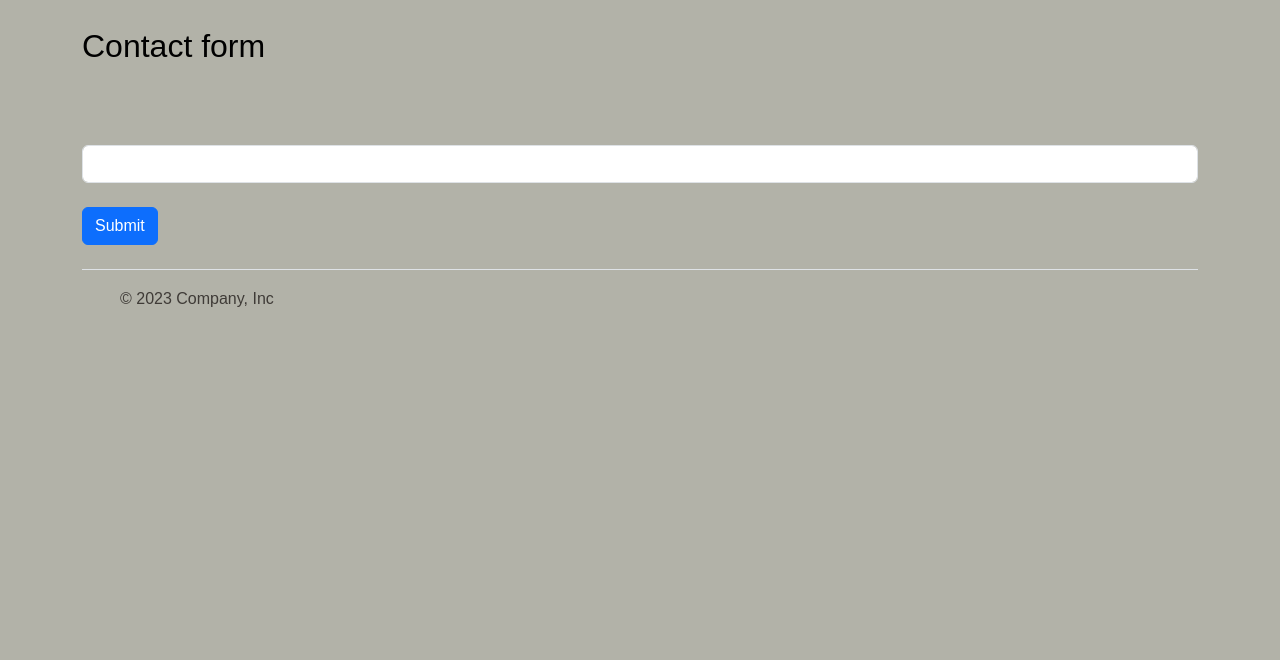
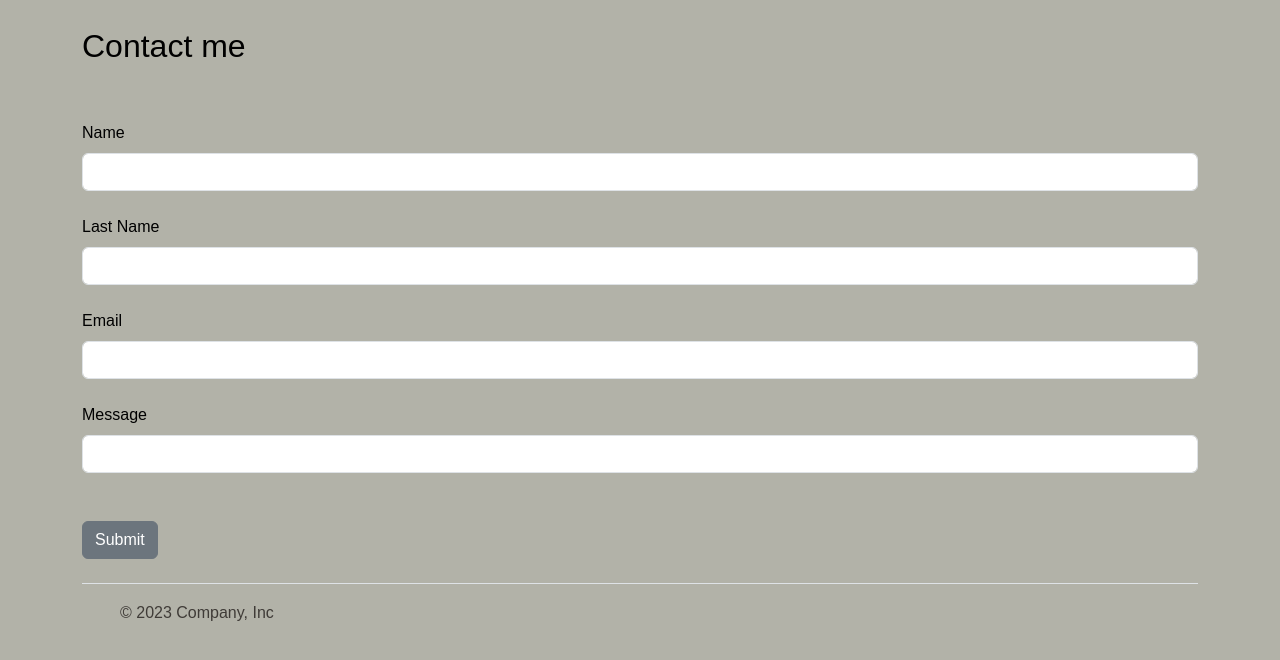
Before and after one commit to michalbilik/Flask_CMS, a Flask app: page /contact in a window 1280 px wide. Shown: the part 45-705 px from the top of the page. Run offline with Flask 2, Linux system fonts and the light colour scheme; some libraries are stand-ins or nearby versions; some web fonts are replaced.

Commit message:
C:/Program Files/Git/contact has been updated, now it contains email form to send email to the admin user.

```diff
--- a/app.py
+++ b/app.py
@@ -1,14 +1,15 @@
-from flask import Flask, render_template, flash, request, redirect, url_for
+from flask import Flask, render_template, flash, request, redirect, url_for, session
 from datetime import datetime, date
 from flask_sqlalchemy import SQLAlchemy
 from flask_migrate import Migrate
 from werkzeug.security import generate_password_hash, check_password_hash
 from flask_login import UserMixin, login_user, LoginManager, login_required, logout_user, current_user
-from webforms import LoginForm, PostForm, UserForm, PasswordForm, NamerForm
+from webforms import LoginForm, PostForm, UserForm, PasswordForm, ContactForm
 from flask_ckeditor import CKEditor
 from werkzeug.utils import secure_filename
 import uuid as uuid #unique user ID
 import os #neede to save the profile pic
+from flask_mail import Mail, Message
 
 
 # Create a Flask Instance
@@ -38,7 +39,13 @@ login_manager.login_view = 'login'
 def load_user(user_id):
 	return Users.query.get(int(user_id))
 
-
+app.config['MAIL_SERVER']='smtp.mailtrap.io'
+app.config['MAIL_PORT'] = 2525
+app.config['MAIL_USERNAME'] = '0b55e4b963635c'
+app.config['MAIL_PASSWORD'] = '33c8c6626fa3d0'
+app.config['MAIL_USE_TLS'] = True
+app.config['MAIL_USE_SSL'] = False
+mail = Mail(app)
 
 
 #################################### ROUTES ####################################
@@ -57,24 +64,37 @@ def aboutMe():
     return render_template("aboutMe.html", projects=projects, id=id,profile_image=profile_image,profile_name=profile_name, profile_about_author=profile_about_author, profile_background=profile_background)
 
 
-# NAME
+# Contact form
 @app.route('/contact', methods=['GET', 'POST'])
-def name():
-	name = None
-	form = NamerForm()
-	# Validate Form
-	if form.validate_on_submit():
-		name = form.name.data
-		form.name.data = ''
+def contact():
+    form = ContactForm()
+    if form.validate_on_submit():
+        admin = Users.query.filter_by(id=1).first()
+        admin_email=admin.email
+        name = form.contact_name.data
+        lastname = form.contact_lastname.data
+        email = form.contact_email.data
+        message = form.contact_message.data
+        topic=name+" "+lastname
 
-	return render_template("contact.html",
-		name = name,
-		form = form)
+        try:
+            msg = Message(subject = topic , sender = email, recipients = [admin_email])
+            msg.body = message
+            mail.send(msg)
+            session['flash_message'] = "Thanks! I will contact with you as soon as I can."
+            return redirect(url_for('contact'))
 
-#TESTS
-@app.route('/user/<name>')
-def user(name):
-	return render_template("user.html", user_name=name)
+        except:
+            session['flash_message'] = "There was a problem sending this email! Try again."
+            return redirect(url_for('contact'))
+    else:
+        flash_message = session.pop('flash_message', None)
+        return render_template('contact.html', form=form, flash_message=flash_message)
+
+
+
+
+
 
 # Create Login Page
 @app.route('/login', methods=['GET', 'POST'])
@@ -101,7 +121,7 @@ def login():
 @login_required
 def logout():
 	logout_user()
-	flash("You Have Been Logged Out!  Thanks For Stopping By...")
+	flash("You Have Been Logged Out!")
 	return redirect(url_for('login'))
 
 @app.route('/delete/<int:id>')
--- a/templates/contact.html
+++ b/templates/contact.html
@@ -1,19 +1,38 @@
 {% extends 'base.html' %}
 {% block content %}
+{% if flash_message %}
+    <div class="alert alert-success">{{ flash_message }}</div>
+{% endif %}
 
-
-    <h2> Contact form</h2> <br/>
+    <h2>Contact me</h2> <br/>
 
     <br/>
     <form method="POST">
-        {{ form.hidden_tag()}}
+		{{ form.hidden_tag() }}
 
-		{{ form.name.label(class="form-label") }}
+		{{ form.contact_name.label(class="form-label") }}
 
-		{{ form.name(class="form-control") }}
+		{{ form.contact_name(class="form-control") }}
+		<br/>
+
+		{{ form.contact_lastname.label(class="form-label") }}
+
+		{{ form.contact_lastname(class="form-control") }}
+		<br/>
+
+        {{ form.contact_email.label(class="form-label") }}
+
+		{{ form.contact_email(class="form-control") }}
+		<br/>
+
+        {{ form.contact_message.label(class="form-label") }}
+
+		{{ form.contact_message(class="form-control") }}
+		<br/>
 
 
-        <br/>
-        {{form.submit(class="btn btn-primary")}}
+		<br/>
+
+		{{ form.submit(class="btn btn-secondary") }}
 
 {% endblock %}
--- a/templates/navbar.html
+++ b/templates/navbar.html
@@ -13,7 +13,7 @@
         </li>
 
         <li class="nav-item">
-          <a class="nav-link" href="{{ url_for('name')}}">Contact</a>
+          <a class="nav-link" href="{{ url_for('contact')}}">Contact</a>
         </li>
       </ul>
       <ul class="navbar-nav ml-auto">
--- a/webforms.py
+++ b/webforms.py
@@ -35,6 +35,13 @@ class UserForm(FlaskForm):
 	profile_background = StringField("Background")
 	submit = SubmitField("Submit")
 
+class ContactForm(FlaskForm):
+	contact_name = StringField("Name", validators=[DataRequired()])
+	contact_lastname = StringField("Last Name", validators=[DataRequired()])
+	contact_email = StringField("Email", validators=[DataRequired()])
+	contact_message = StringField("Message", validators=[DataRequired()])
+	submit = SubmitField("Submit")
+
 # Create a Form Class
 class NamerForm(FlaskForm):
 	name = StringField("", validators=[DataRequired()])
```
